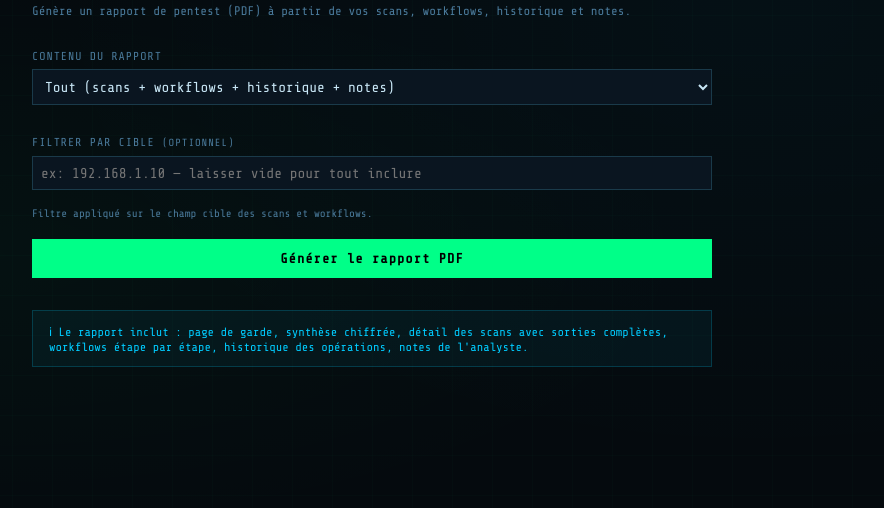
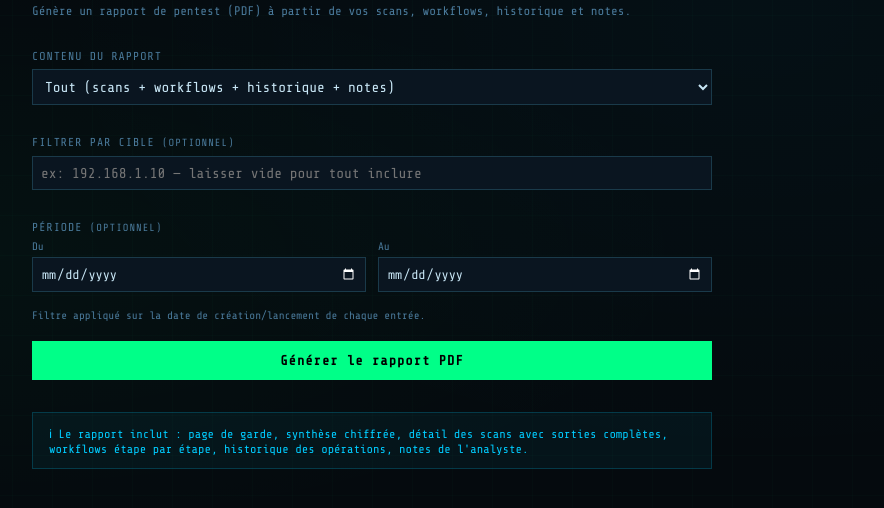
Before and after one commit to DFDE34/ACMD-TOOLBOX-V2, a Flask app: page /report in a window 1280 px wide. Shown: the part 145-653 px from the top of the page, without its empty margins (268-1152 px from the left). Run offline with Flask 3, Linux system fonts and the light colour scheme; the visitor is signed in with stand-in values (Sample User, id 1); data that the repository does not hold is empty.

Commit message:
Add date range filter to PDF report generation
- report.html: date inputs (Du/Au) sent in JSON payload
- app.py: extract date_from/date_to, apply SQL date filters on scans/
  workflow_runs/history, pass params to generate_pdf_report()
- reporting.py: accept date_from/date_to, display active period on
  cover page meta table

Co-Authored-By: Claude Sonnet 4.6 <noreply@anthropic.com>

```diff
--- a/app.py
+++ b/app.py
@@ -1008,32 +1008,52 @@ def report_page():
 @login_required
 def api_report_pdf():
     data = request.get_json(silent=True) or {}
-    scope = data.get('scope', 'all')
+    scope         = data.get('scope', 'all')
     target_filter = (data.get('target') or '').strip() or None
+    date_from     = (data.get('date_from') or '').strip() or None  # format YYYY-MM-DD
+    date_to       = (data.get('date_to')   or '').strip() or None  # format YYYY-MM-DD
 
     db = get_db()
+
+    # Construction des filtres date pour les requêtes SQL
+    def _date_clause(col):
+        clauses, params = [], []
+        if date_from:
+            clauses.append(f"{col} >= ?"); params.append(date_from)
+        if date_to:
+            clauses.append(f"{col} <= ?"); params.append(date_to + 'T23:59:59')
+        return (' AND ' + ' AND '.join(clauses)) if clauses else '', params
+
+    sc_clause, sc_params = _date_clause('created_at')
     scans = [dict(r) for r in db.execute(
-        'SELECT * FROM scans WHERE user_id=? ORDER BY id DESC', (current_user.id,)
+        f'SELECT * FROM scans WHERE user_id=?{sc_clause} ORDER BY id DESC',
+        [current_user.id] + sc_params
     ).fetchall()]
+
+    wr_clause, wr_params = _date_clause('workflow_runs.started_at')
     runs_raw = db.execute(
-        '''SELECT workflow_runs.*, workflows.name AS wf_name
-           FROM workflow_runs
-           JOIN workflows ON workflows.id = workflow_runs.workflow_id
-           WHERE workflow_runs.user_id=?
-           ORDER BY workflow_runs.id DESC''',
-        (current_user.id,)
+        f'''SELECT workflow_runs.*, workflows.name AS wf_name
+            FROM workflow_runs
+            JOIN workflows ON workflows.id = workflow_runs.workflow_id
+            WHERE workflow_runs.user_id=?{wr_clause}
+            ORDER BY workflow_runs.id DESC''',
+        [current_user.id] + wr_params
     ).fetchall()
     workflow_runs = [dict(r) for r in runs_raw]
+
+    hi_clause, hi_params = _date_clause('created_at')
     history = [dict(r) for r in db.execute(
-        'SELECT * FROM history WHERE user_id=? ORDER BY id DESC LIMIT 200', (current_user.id,)
+        f'SELECT * FROM history WHERE user_id=?{hi_clause} ORDER BY id DESC LIMIT 500',
+        [current_user.id] + hi_params
     ).fetchall()]
+
     notes = [dict(r) for r in db.execute(
         'SELECT * FROM notes WHERE user_id=? ORDER BY id DESC', (current_user.id,)
     ).fetchall()]
     db.close()
 
     if not scans and not workflow_runs and not history:
-        return jsonify({'error': 'Aucune donnée disponible pour générer un rapport.'}), 400
+        return jsonify({'error': 'Aucune donnée disponible pour les filtres sélectionnés.'}), 400
 
     pdf_buffer = generate_pdf_report(
         username=current_user.username,
@@ -1043,6 +1063,8 @@ def api_report_pdf():
         notes=notes,
         scope=scope,
         target_filter=target_filter,
+        date_from=date_from,
+        date_to=date_to,
     )
     filename = f'rapport_acmd_{current_user.username}_{datetime.now().strftime("%Y%m%d_%H%M")}.pdf'
     return send_file(pdf_buffer, mimetype='application/pdf', as_attachment=True, download_name=filename)
--- a/reporting.py
+++ b/reporting.py
@@ -114,7 +114,8 @@ def _status_color(status):
 
 
 def generate_pdf_report(username, scans, workflow_runs, history, notes,
-                        scope='all', target_filter=None):
+                        scope='all', target_filter=None,
+                        date_from=None, date_to=None):
     buf = io.BytesIO()
     doc = SimpleDocTemplate(
         buf, pagesize=A4,
@@ -125,7 +126,7 @@ def generate_pdf_report(username, scans, workflow_runs, history, notes,
     styles = _build_styles()
     story = []
 
-    # Filtrage par cible
+    # Filtrage par cible (le filtrage date est appliqué côté SQL dans app.py)
     if target_filter:
         scans = [s for s in scans
                  if target_filter.lower() in (s.get('target') or '').lower()]
@@ -133,6 +134,16 @@ def generate_pdf_report(username, scans, workflow_runs, history, notes,
                          if target_filter.lower() in (w.get('target') or '').lower()]
         history = [h for h in history
                    if target_filter.lower() in (h.get('input') or '').lower()]
+
+    # Libellé de la période pour la page de garde
+    if date_from and date_to:
+        periode = f"Du {date_from} au {date_to}"
+    elif date_from:
+        periode = f"A partir du {date_from}"
+    elif date_to:
+        periode = f"Jusqu'au {date_to}"
+    else:
+        periode = 'Toute la periode'
 
     # ── Page de garde ────────────────────────────────────────────────────
     story.append(Spacer(1, 4 * cm))
@@ -146,6 +157,7 @@ def generate_pdf_report(username, scans, workflow_runs, history, notes,
         ['Genere par', _clean(username)],
         ['Date de generation', datetime.now().strftime('%d/%m/%Y %H:%M')],
         ['Cible filtree', _clean(target_filter) if target_filter else 'Toutes les cibles'],
+        ['Periode couverte', _clean(periode)],
         ['Scans inclus', str(len(scans))],
         ['Workflows inclus', str(len(workflow_runs))],
         ["Entrees d'historique", str(len(history))],
--- a/templates/report.html
+++ b/templates/report.html
@@ -12,6 +12,7 @@
 
   <form id="report-form" style="display:flex;flex-direction:column;gap:1.2rem;">
 
+    <!-- Contenu -->
     <div>
       <label style="display:block;font-family:'Share Tech Mono',monospace;font-size:0.72rem;color:var(--text-dim);letter-spacing:1px;text-transform:uppercase;margin-bottom:0.4rem;">
         Contenu du rapport
@@ -24,6 +25,7 @@
       </select>
     </div>
 
+    <!-- Filtre cible -->
     <div>
       <label style="display:block;font-family:'Share Tech Mono',monospace;font-size:0.72rem;color:var(--text-dim);letter-spacing:1px;text-transform:uppercase;margin-bottom:0.4rem;">
         Filtrer par cible <span style="color:var(--text-dim);font-size:0.65rem;">(optionnel)</span>
@@ -35,8 +37,29 @@
           <option value="{{ t }}">
         {% endfor %}
       </datalist>
+    </div>
+
+    <!-- Filtre date -->
+    <div>
+      <label style="display:block;font-family:'Share Tech Mono',monospace;font-size:0.72rem;color:var(--text-dim);letter-spacing:1px;text-transform:uppercase;margin-bottom:0.4rem;">
+        Période <span style="color:var(--text-dim);font-size:0.65rem;">(optionnel)</span>
+      </label>
+      <div style="display:grid;grid-template-columns:1fr 1fr;gap:0.75rem;">
+        <div>
+          <div style="font-family:'Share Tech Mono',monospace;font-size:0.68rem;color:var(--text-dim);margin-bottom:0.25rem;">Du</div>
+          <input type="date" id="date-from"
+                 style="width:100%;padding:0.5rem;background:var(--bg2);color:var(--text);border:1px solid var(--border);
+                        font-family:'Share Tech Mono',monospace;font-size:0.82rem;color-scheme:dark;">
+        </div>
+        <div>
+          <div style="font-family:'Share Tech Mono',monospace;font-size:0.68rem;color:var(--text-dim);margin-bottom:0.25rem;">Au</div>
+          <input type="date" id="date-to"
+                 style="width:100%;padding:0.5rem;background:var(--bg2);color:var(--text);border:1px solid var(--border);
+                        font-family:'Share Tech Mono',monospace;font-size:0.82rem;color-scheme:dark;">
+        </div>
+      </div>
       <div style="font-family:'Share Tech Mono',monospace;font-size:0.68rem;color:var(--text-dim);margin-top:0.3rem;">
-        Filtre appliqué sur le champ cible des scans et workflows.
+        Filtre appliqué sur la date de création/lancement de chaque entrée.
       </div>
     </div>
 
@@ -66,8 +89,8 @@ document.getElementById('generate-btn').addEventListener('mouseout',  function()
 
 document.getElementById('report-form').addEventListener('submit', async function(e) {
   e.preventDefault();
-  const btn    = document.getElementById('generate-btn');
-  const errEl  = document.getElementById('report-error');
+  const btn   = document.getElementById('generate-btn');
+  const errEl = document.getElementById('report-error');
   errEl.style.display = 'none';
   btn.disabled = true;
   btn.textContent = 'Génération en cours...';
@@ -77,8 +100,10 @@ document.getElementById('report-form').addEventListener('submit', async function
       method: 'POST',
       headers: { 'Content-Type': 'application/json' },
       body: JSON.stringify({
-        scope:  document.getElementById('scope').value,
-        target: document.getElementById('target').value.trim()
+        scope:     document.getElementById('scope').value,
+        target:    document.getElementById('target').value.trim(),
+        date_from: document.getElementById('date-from').value || null,
+        date_to:   document.getElementById('date-to').value   || null,
       })
     });
 
```
